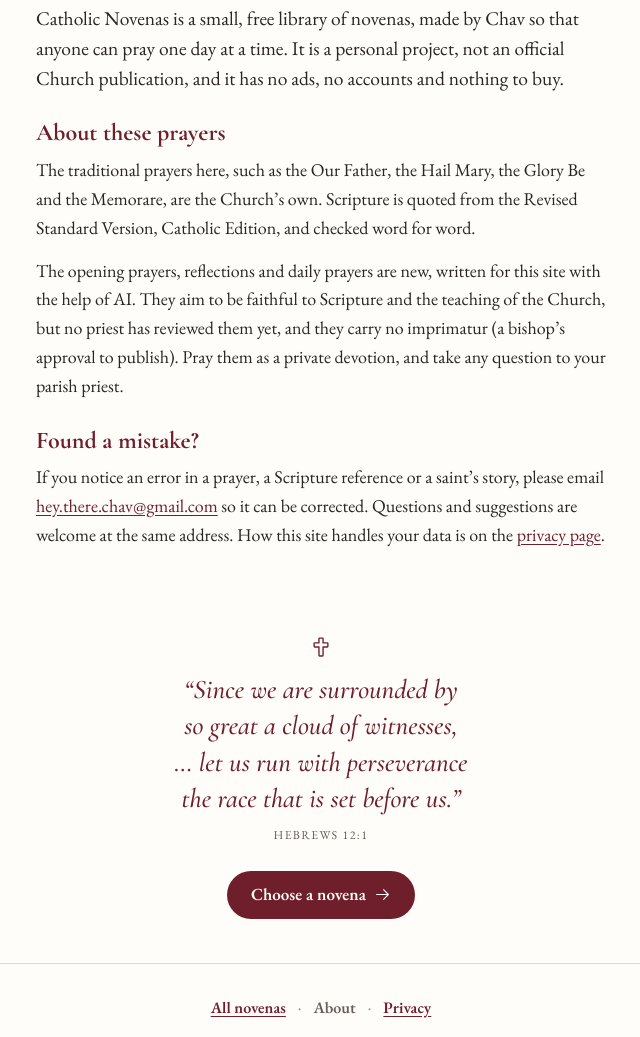
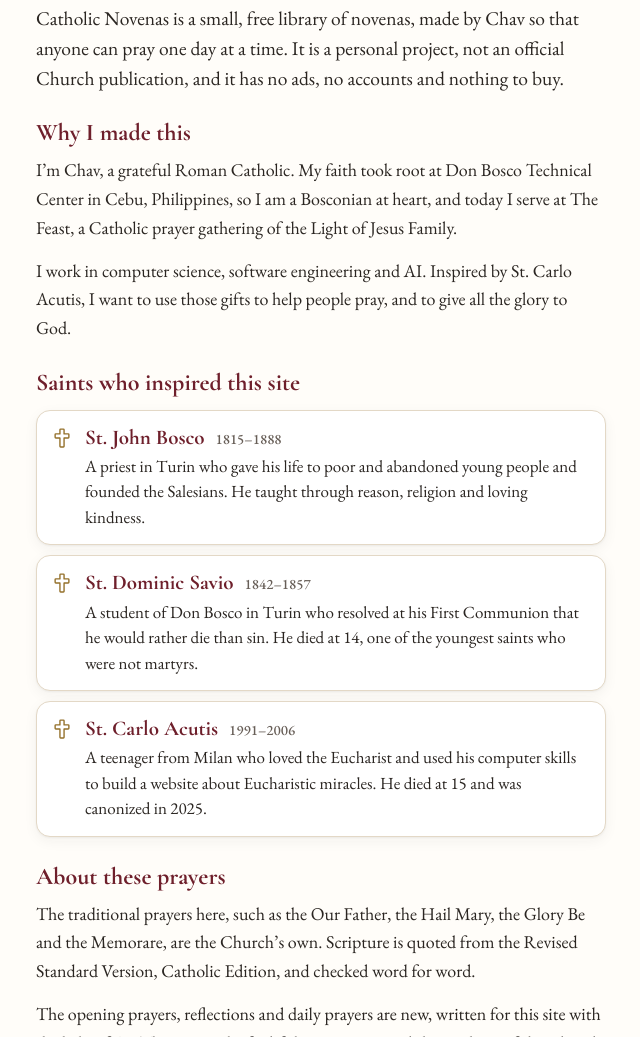
Before and after one commit to chaviotics/catholic-novenas, a plain HTML site: page site/about/index.html in a window 1280 px wide. Shown: the part 6503-7540 px from the top of the page, without its empty margins (319-959 px from the left). Drawn offline with Linux system fonts and the light colour scheme.

Commit message:
About: Why I made this, and the saints who inspired the site

```diff
--- a/site/about/index.html
+++ b/site/about/index.html
@@ -143,6 +143,14 @@ q,.q{font-style:italic}
 .people .nv{display:block;margin-top:2px;font-size:calc(14.5px * var(--scale));font-weight:600;color:var(--gold-text)}
 
 /* ---- unlikely saints ---- */
+/* ---- about this site: the saints who inspired it ---- */
+.inspire{list-style:none;margin:12px 0 4px;padding:0;display:grid;gap:10px}
+.inspire li{display:grid;grid-template-columns:22px 1fr;column-gap:12px;padding:14px 16px 14px 14px;background:var(--sheet);border:1px solid var(--rule);border-radius:14px;box-shadow:var(--card-shadow)}
+.inspire .i{grid-row:1 / span 2;font-size:22px;color:var(--gold);margin-top:2px}
+.inspire h4{margin:0;font-family:var(--display);font-weight:700;font-size:calc(21px * var(--scale));line-height:1.2;color:var(--wine)}
+.inspire .dt{font-family:var(--body);font-weight:500;font-size:calc(14.5px * var(--scale));color:var(--muted);white-space:nowrap;margin-left:6px}
+.inspire p{grid-column:2;margin:4px 0 0;font-size:calc(17px * var(--scale));line-height:1.5}
+
 .stories{list-style:none;margin:20px 0 0;padding:0;display:grid;gap:14px}
 .stories li{display:grid;grid-template-columns:104px 1fr;gap:14px;align-items:start;background:var(--sheet);border:1px solid var(--rule);border-radius:14px;padding:12px;box-shadow:var(--card-shadow)}
 .stories img{display:block;width:104px;height:104px;object-fit:cover;border-radius:10px;background:var(--wash)}
@@ -363,6 +371,15 @@ q,.q{font-style:italic}
     <h2 class="h2">About this site</h2>
     <div class="body">
       <p class="lead">Catholic Novenas is a small, free library of novenas, made by Chav so that anyone can pray one day at a time. It is a personal project, not an official Church publication, and it has no ads, no accounts and nothing to buy.</p>
+      <h3 class="h3">Why I made this</h3>
+      <p>I’m Chav, a grateful Roman Catholic. My faith took root at Don Bosco Technical Center in Cebu, Philippines, so I am a Bosconian at heart, and today I serve at The Feast, a Catholic prayer gathering of the Light of Jesus Family.</p>
+      <p>I work in computer science, software engineering and AI. Inspired by St.&nbsp;Carlo Acutis, I want to use those gifts to help people pray, and to give all the glory to God.</p>
+      <h3 class="h3">Saints who inspired this site</h3>
+      <ul class="inspire">
+        <li><svg class="i" aria-hidden="true" focusable="false"><use href="#i-cross"/></svg><h4>St. John Bosco <span class="dt">1815–1888</span></h4><p>A priest in Turin who gave his life to poor and abandoned young people and founded the Salesians. He taught through reason, religion and loving kindness.</p></li>
+        <li><svg class="i" aria-hidden="true" focusable="false"><use href="#i-cross"/></svg><h4>St. Dominic Savio <span class="dt">1842–1857</span></h4><p>A student of Don Bosco in Turin who resolved at his First Communion that he would rather die than sin. He died at 14, one of the youngest saints who were not martyrs.</p></li>
+        <li><svg class="i" aria-hidden="true" focusable="false"><use href="#i-cross"/></svg><h4>St. Carlo Acutis <span class="dt">1991–2006</span></h4><p>A teenager from Milan who loved the Eucharist and used his computer skills to build a website about Eucharistic miracles. He died at 15 and was canonized in 2025.</p></li>
+      </ul>
       <h3 class="h3">About these prayers</h3>
       <p>The traditional prayers here, such as the Our Father, the Hail Mary, the Glory Be and the Memorare, are the Church’s own. Scripture is quoted from the Revised Standard Version, Catholic Edition, and checked word for word.</p>
       <p>The opening prayers, reflections and daily prayers are new, written for this site with the help of AI. They aim to be faithful to Scripture and the teaching of the Church, but no priest has reviewed them yet, and they carry no imprimatur (a bishop’s approval to publish). Pray them as a private devotion, and take any question to your parish priest.</p>
```
Also changed, not shown: site/sw.js (+1 -1 lines), templates/about.html (+17 -0 lines), 2 other files.
